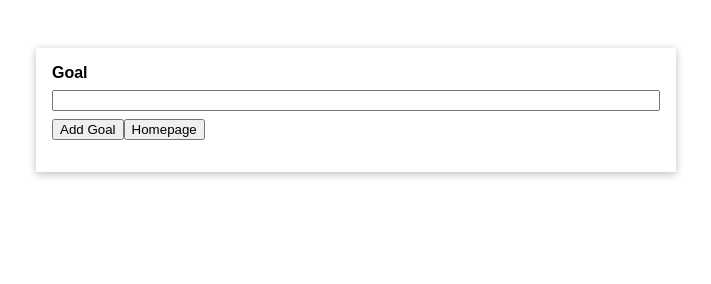
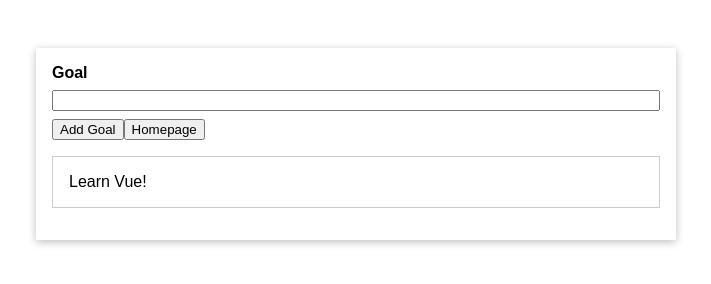
Before and after one commit to yykoca/vue-apps, a plain HTML site: page 01_add-goal/index.html in a window 1280 px wide. Shown: the whole page, without its empty margins (284-995 px from the left). Drawn offline with nearby package versions, Linux system fonts and the light colour scheme.

Commit message:
Update index.html

```diff
--- a/01_add-goal/index.html
+++ b/01_add-goal/index.html
@@ -15,6 +15,7 @@
         <button><a href="../index.html">Homepage </a></button>
       </div>
       <ul>
+        <li>Learn Vue!</li>
         <li v-for="goal in goals">{{goal}}</li>
       </ul>
     </div>
```
